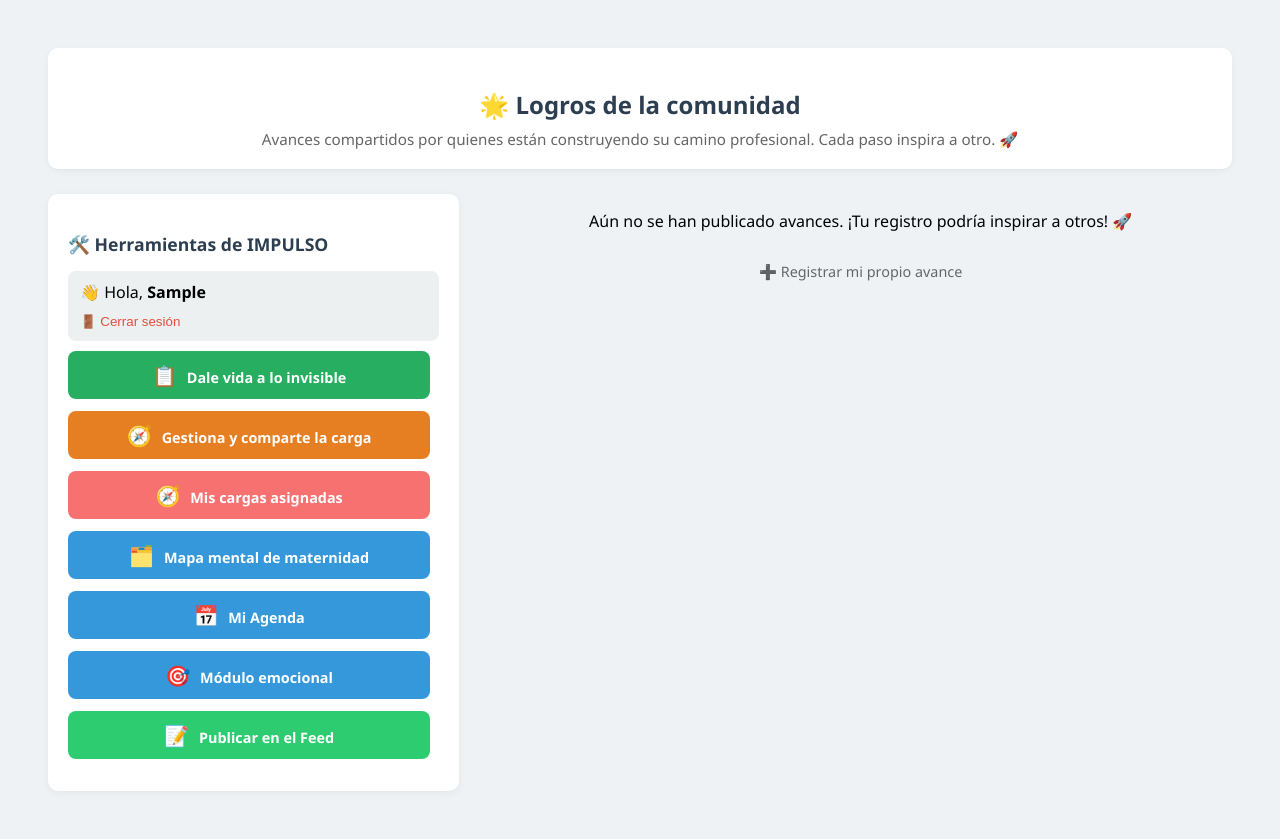
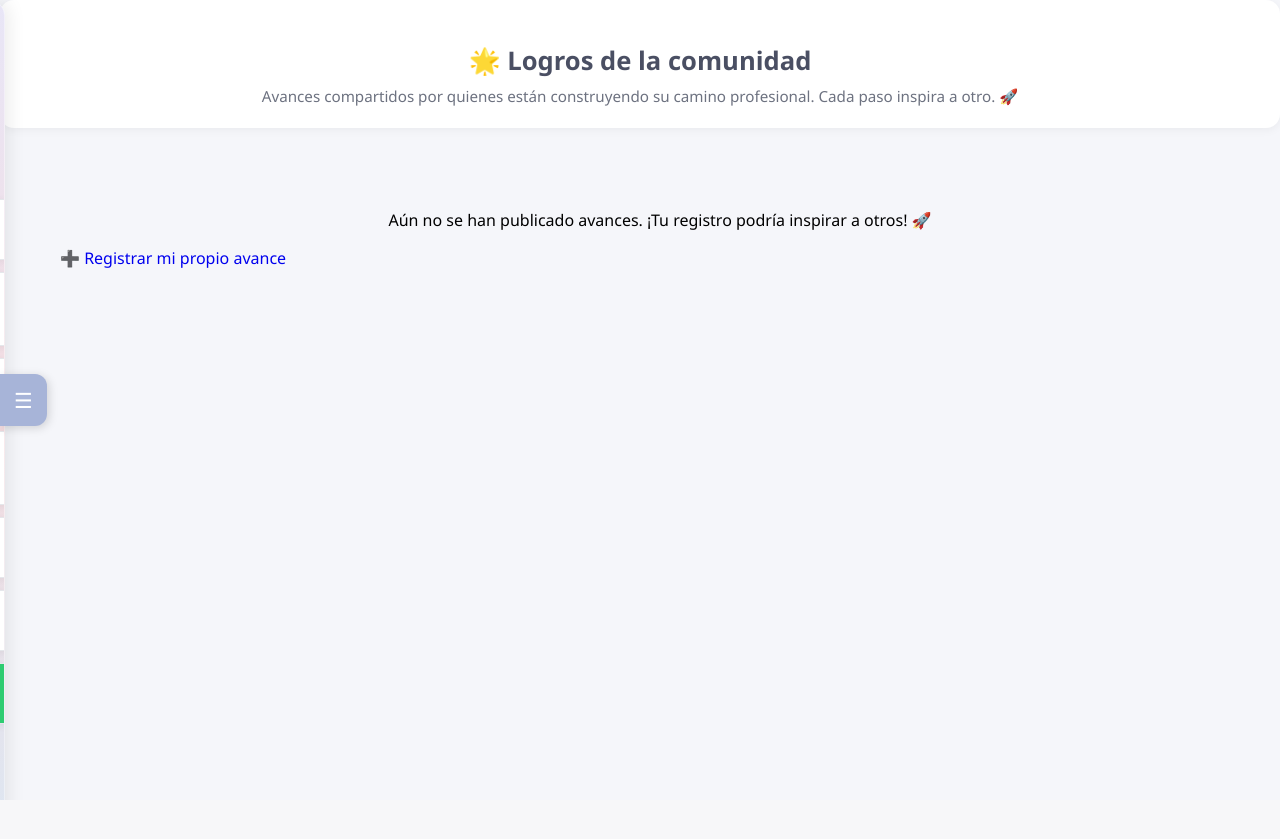
Before and after one commit to MarcoLogica/impulso, a Django app: page /comunidad/feed/ in a window 1280 px wide. After the commit the page ends 800 px from the top, so only its background shows below. Run offline with Django 5.2, Linux system fonts and the light colour scheme; the visitor is signed in with stand-in values (Sample User, id 1); data that the repository does not hold is empty.

Commit message:
mejoras en el feed y barra lateral

```diff
--- a/base/templates/base/feed_comunitario.html
+++ b/base/templates/base/feed_comunitario.html
@@ -7,91 +7,54 @@
   <p>Avances compartidos por quienes están construyendo su camino profesional. Cada paso inspira a otro. 🚀</p>
 </div>
   <style>
+  /* --- RESET PARA EVITAR QUE EL SIDEBAR SE VEA --- */
 body {
   font-family: 'Segoe UI', sans-serif;
-      background-color: #eef2f5;
+  background-color: #f5f6fa;
+  margin: 0;
+  padding: 0;
+}
+
+/* --- CONTENEDOR PRINCIPAL --- */
+.container {
   padding: 40px;
 }
 
-    .container {
-      display: flex;
-      gap: 30px;
-      align-items: flex-start;
+/* --- ENCABEZADO --- */
+.encabezado-feed {
+  background-color: #ffffff;
+  border-radius: 14px;
+  padding: 22px;
+  margin-bottom: 25px;
+  box-shadow: 0 2px 10px rgba(0,0,0,0.05);
+  text-align: center;
 }
 
-    /* Barras laterales */
-    .barra-lateral {
-      flex: 1;
-      min-width: 220px;
-      background: white;
-      padding: 20px;
-      border-radius: 10px;
-      box-shadow: 0 2px 8px rgba(0,0,0,0.05);
+.encabezado-feed h2 {
+  color: #4a4f63;
+  font-size: 1.6em;
+  margin-bottom: 8px;
 }
 
-    .barra-lateral h3 {
-      color: #2c3e50;
-      margin-bottom: 15px;
-      font-size: 1.1em;
+.encabezado-feed p {
+  color: #6d7280;
+  font-size: 0.95em;
+  margin: 0;
 }
 
-    .barra-lateral ul {
-      list-style: none;
-      padding-left: 0;
-      font-size: 0.95em;
-      line-height: 1.6em;
+/* --- FEED --- */
+.feed {
+  max-width: 900px;
+  margin: 0 auto;
 }
 
-    .barra-lateral p {
-      font-style: italic;
-      color: #555;
-    }
-
-    .footer {
-      font-size: 0.75em;
-      color: #999;
-      margin-top: 20px;
-    }
-
-    .boton-nav {
-      background-color: #3498db;
-      color: white;
-      border: none;
-      padding: 10px 14px;
-      border-radius: 8px;
-      font-weight: bold;
-      width: 90%;
-      font-size: 0.9em;
-      margin-bottom: 12px;
-      cursor: pointer;
-      display: block;
-      text-align: center;
-      text-decoration: none;
-    }
-
-    .boton-nav:nth-child(2) { background-color: #5dade2; }
-    .boton-nav:nth-child(3) { background-color: #27ae60; }
-    .boton-nav:nth-child(4) { background-color: #e67e22; }
-    .boton-nav:nth-child(5) { background-color: #f87171; }
-
-    /* Feed comunitario */
-    .feed {
-      flex: 2;
-      min-width: 500px;
-    }
-
-    h2 {
-      text-align: center;
-      color: #2c3e50;
-      margin-bottom: 30px;
-    }
-
+/* --- EVENTOS --- */
 .evento {
   background: white;
-      border-radius: 10px;
+  border-radius: 14px;
   padding: 20px;
-      margin-bottom: 20px;
-      box-shadow: 0 2px 8px rgba(0,0,0,0.04);
+  margin-bottom: 22px;
+  box-shadow: 0 2px 10px rgba(0,0,0,0.05);
   display: flex;
   gap: 20px;
   align-items: center;
@@ -101,81 +64,209 @@
   font-size: 1.8em;
 }
 
-    .detalle {
-      flex-grow: 1;
-    }
-
 .detalle strong {
-      color: #34495e;
+  color: #4a4f63;
 }
 
 .detalle span {
   display: block;
   font-size: 0.85em;
-      color: #555;
+  color: #6d7280;
   margin-top: 4px;
 }
 
-    .volver {
-      display: block;
-      text-align: center;
-      margin-top: 30px;
-      text-decoration: none;
-      color: #666;
-      font-size: 0.9em;
-    }
-
-    .volver:hover {
-      text-decoration: underline;
-    }
-    .encabezado-feed {
-  background-color: #ffffff;
-  border-radius: 10px;
-  padding: 20px;
-  margin-bottom: 25px;
-  box-shadow: 0 2px 6px rgba(0,0,0,0.05);
-  text-align: center;
-}
-
-.encabezado-feed h2 {
-  color: #2c3e50;
-  font-size: 1.5em;
-  margin-bottom: 8px;
-}
-
-.encabezado-feed p {
-  color: #666;
-  font-size: 0.95em;
-  margin: 0;
-}
+/* --- IMÁGENES DEL FEED --- */
 .contenedor-imagen-feed {
   width: 100%;
   max-width: 480px;
   height: 280px;
   overflow: hidden;
-  border-radius: 10px;
-  box-shadow: 0 2px 6px rgba(0,0,0,0.05);
+  border-radius: 14px;
+  box-shadow: 0 2px 10px rgba(0,0,0,0.05);
   margin: 15px auto;
   display: flex;
   align-items: center;
   justify-content: center;
-  background-color: #f9f9f9;
+  background-color: #fafafa;
 }
 
 .contenedor-imagen-feed img {
   max-width: 100%;
   max-height: 100%;
   object-fit: cover;
-  border-radius: 10px;
+  border-radius: 14px;
 }
+
+/* --- SIDEBAR DESPLEGABLE --- */
+
+/* Sidebar completamente oculto */
+.barra-lateral {
+  position: fixed;
+  left: -300px;
+  top: 0;
+  height: 100vh;
+  width: 260px;
+  padding: 30px 22px;
+
+  /* Fondo suave maternal */
+  background: linear-gradient(
+    180deg,
+    #e8e6f7 0%,
+    #f4dde1 50%,
+    #dce7f3 100%
+  );
+
+  backdrop-filter: blur(14px);
+  border-right: 1px solid rgba(255, 255, 255, 0.4);
+  box-shadow: 4px 0 18px rgba(0,0,0,0.08);
+  transition: left 0.35s ease;
+  z-index: 1000;
+  overflow-y: auto;
+  border-radius: 0 16px 16px 0;
+}
+
+/* Sidebar visible */
+.barra-lateral.activa {
+  left: 0;
+}
+
+/* Pestaña visible siempre */
+.toggle-sidebar {
+  position: fixed;
+  left: 0;
+  top: 50%;
+  transform: translateY(-50%);
+  background: #a7b4d8;
+  color: white;
+  padding: 12px 14px;
+  border-radius: 0 12px 12px 0;
+  cursor: pointer;
+  font-size: 1.3em;
+  z-index: 1101;
+  box-shadow: 2px 2px 10px rgba(0,0,0,0.15);
+  transition: background 0.2s ease, transform 0.2s ease;
+}
+
+.toggle-sidebar:hover {
+  background: #8d9ac7;
+  transform: translateY(-50%) scale(1.05);
+}
+
+/* Botones internos del sidebar — alineados a la izquierda */
+.boton-nav {
+  background: white;
+  color: #4a4f63;
+  padding: 14px 16px;
+  border-radius: 12px;
+  font-weight: 600;
+  width: 100%;
+  margin: 12px auto;
+  text-align: left; /* ← aquí está el cambio */
+  display: flex;
+  align-items: center;
+  gap: 10px; /* espacio entre icono y texto */
+  box-shadow: 0 2px 8px rgba(0,0,0,0.06);
+  transition: transform 0.15s ease, box-shadow 0.15s ease;
+  border: 1px solid #e5e7eb;
+}
+
+.boton-nav:hover {
+  transform: translateY(-2px);
+  box-shadow: 0 4px 12px rgba(0,0,0,0.1);
+  background: #f9f9ff;
+}
+    /* Quitar subrayado a todos los links */
+a {
+  text-decoration: none;
+}
+
+/* Hover suave y elegante */
+a:hover {
+  text-decoration: none;
+  opacity: 0.85;
+}
+
+    /* --- FEED RESPONSIVO SEGÚN ESTADO DEL SIDEBAR --- */
+
+/* Feed ocupa todo el ancho cuando el sidebar está oculto */
+.feed {
+  max-width: 1100px;
+  margin: 0 auto;
+  transition: margin-left 0.35s ease;
+}
+
+/* Cuando el sidebar está abierto, el feed se desplaza suavemente */
+.barra-lateral.activa ~ .feed {
+  margin-left: 260px; /* mismo ancho del sidebar */
+}
+
+/* En pantallas pequeñas, el feed siempre ocupa todo el ancho */
+@media (max-width: 768px) {
+  .feed {
+    margin-left: 0 !important;
+    max-width: 100%;
+    padding: 0 10px;
+  }
+
+  .barra-lateral.activa ~ .feed {
+    margin-left: 0;
+  }
+}
+
+    /* --- FEED SIEMPRE FULL WIDTH --- */
+/* Feed más ancho y respirado */
+.feed {
+  width: 100%;
+  max-width: 1800px; /* antes 900 o 1100 */
+  margin: 0 auto;
+  padding: 0 20px;
+}
+
+/* Aseguramos que el feed nunca se mueva */
+.barra-lateral.activa ~ .feed {
+  margin-left: 0 !important;
+}
+
+/* Sidebar flotante sobre el feed */
+.barra-lateral {
+  position: fixed;
+  top: 0;
+  left: -300px; /* oculto completamente */
+  height: 100vh;
+  width: 260px;
+  z-index: 2000; /* por encima del feed */
+  transition: left 0.35s ease;
+}
+
+/* Cuando se abre, aparece sobre el feed */
+.barra-lateral.activa {
+  left: 0;
+}
+
+/* En móviles, igual: feed siempre full width */
+@media (max-width: 768px) {
+  .feed {
+    width: 100%;
+    max-width: 100%;
+    padding: 0 12px;
+  }
+}
+    /* Aseguramos que la pestaña esté SIEMPRE encima del sidebar */
+.toggle-sidebar {
+  z-index: 3000 !important;
+}
+
   </style>
 </head>
 <body>
 
+<div id="toggle-sidebar" class="toggle-sidebar">☰</div>
+
   <div class="container">
 
     <!-- Barra lateral izquierda: herramientas -->
-    <aside class="barra-lateral">
+
+    <aside class="barra-lateral" id="sidebar">
       <h3>🛠️ Herramientas de IMPULSO</h3>
 
       {% if user.is_authenticated %}
@@ -282,5 +373,14 @@
 
   </div>
 
+<script>
+  const sidebar = document.getElementById("sidebar");
+  const toggle = document.getElementById("toggle-sidebar");
+
+  toggle.addEventListener("click", () => {
+    sidebar.classList.toggle("activa");
+  });
+</script>
+
 </body>
 </html>
```
Lines whose indentation alone changed are shown as unchanged.
